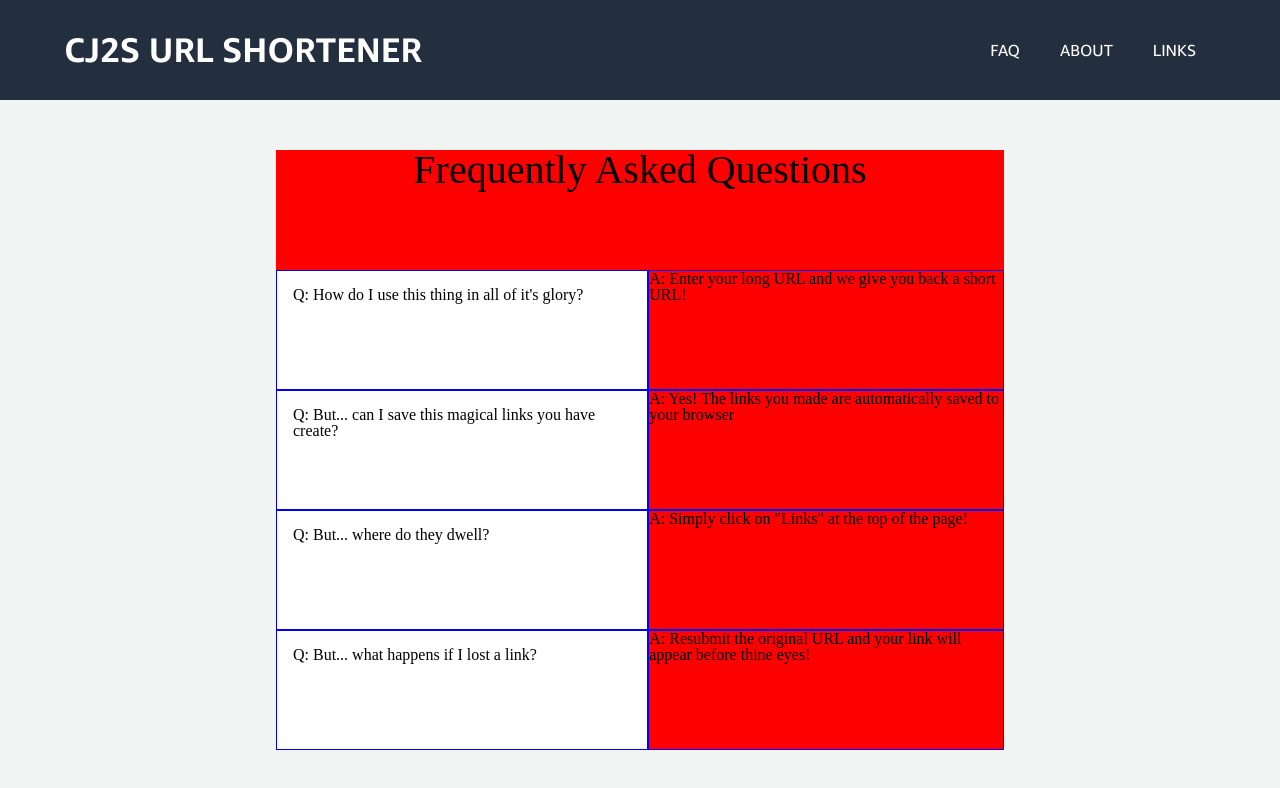
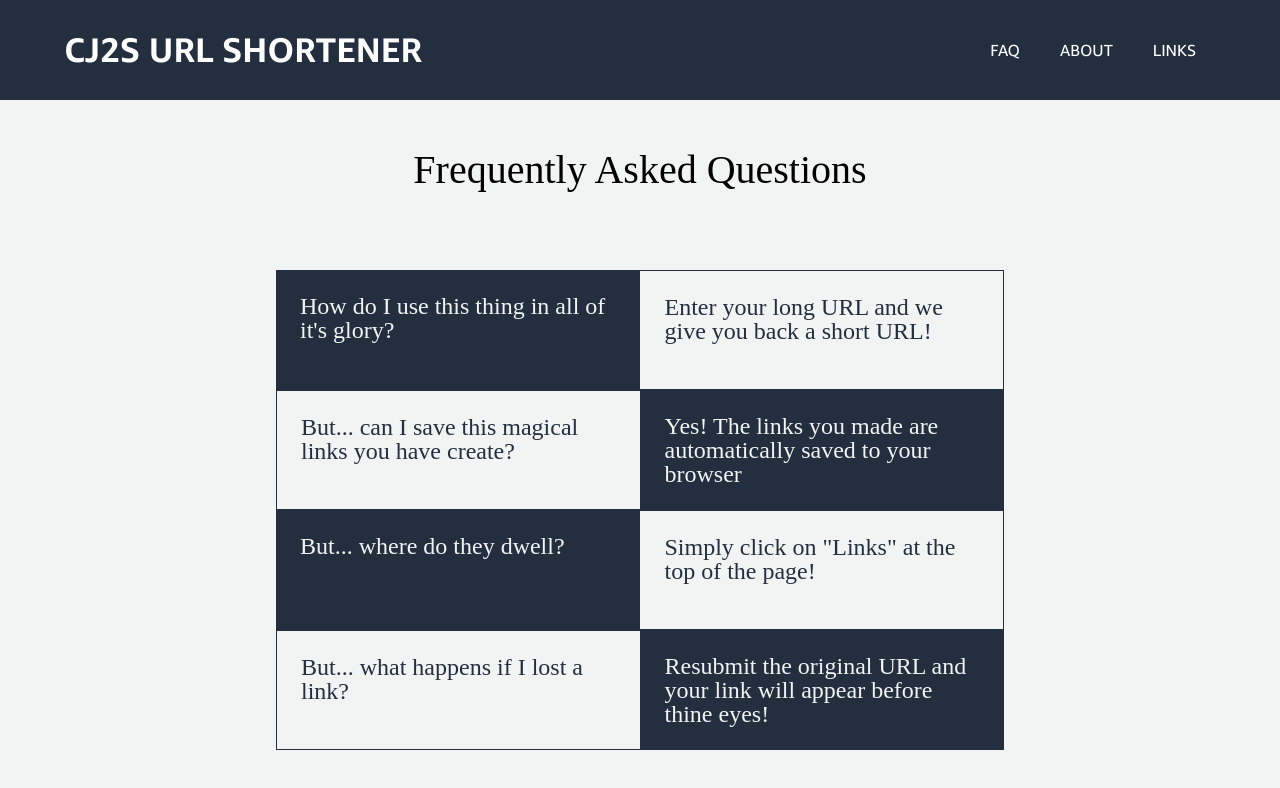
Before and after one commit to cj2-site/cj2_frontend, a React (Create React App) app: page /faq in a window 1280 px wide. Shown: the top 788 px of the page. Built offline with nearby package versions, Linux system fonts and the light colour scheme.

Commit message:
added simple styles to FAQ

```diff
--- a/src/components/faq.jsx
+++ b/src/components/faq.jsx
@@ -8,24 +8,24 @@ const Faq = () => {
           <h2>Frequently Asked Questions</h2>
         </div>
         <div>
-          <span>Q: How do I use this thing in all of it's glory?</span>
+          <span>How do I use this thing in all of it's glory?</span>
           <br/>
-          <span>A: Enter your long URL and we give you back a short URL!</span>
+          <span>Enter your long URL and we give you back a short URL!</span>
         </div>
         <div>
-          <span>Q: But... can I save this magical links you have create?</span>
+          <span>But... can I save this magical links you have create?</span>
           <br/>
-          <span>A: Yes! The links you made are automatically saved to your browser</span>
+          <span>Yes! The links you made are automatically saved to your browser</span>
         </div>
         <div>
-          <span>Q: But... where do they dwell?</span>
+          <span>But... where do they dwell?</span>
           <br/>
-          <span>A: Simply click on "Links" at the top of the page!</span>
+          <span>Simply click on "Links" at the top of the page!</span>
         </div>
         <div>
-          <span>Q: But... what happens if I lost a link?</span>
+          <span>But... what happens if I lost a link?</span>
           <br/>
-          <span>A: Resubmit the original URL and your link will appear before thine eyes!</span>
+          <span>Resubmit the original URL and your link will appear before thine eyes!</span>
         </div>
       </section>
     </div>
--- a/src/scss/_module.scss
+++ b/src/scss/_module.scss
@@ -31,12 +31,6 @@
     width: 100%;
   }
 
-  span {
-    border: 1px solid blue;
-    flex: auto;
-    width: 100%;
-  }
-
   div:nth-of-type(1) {
     margin-top: 0.5vh;
 
@@ -46,13 +40,34 @@
     }
   }
 
-  div {
-    background: #ff0000;
+  span {
+    flex: auto;
+    font-size: 3vh;
+    padding: 1em;
+    width: 100%;
+  }
+
+  div:nth-of-type(2), div:nth-of-type(4) {
+    span:nth-of-type(1) {
+      background-color: #232f3e;
+      color: $bg_color_std;
+    }
+
+    span:nth-of-type(2) {
+      border: 1px solid #232f3e;
+      color: #232f3e;
+    }
+  }
+
+  div:nth-of-type(3), div:nth-of-type(5) {
+    span:nth-of-type(2) {
+      background-color: #232f3e;
+      color: $bg_color_std;
+    }
 
     span:nth-of-type(1) {
-      background: white;
-
-      padding: 1em;
+      border: 1px solid #232f3e;
+      color: #232f3e;
     }
   }
 }
```
